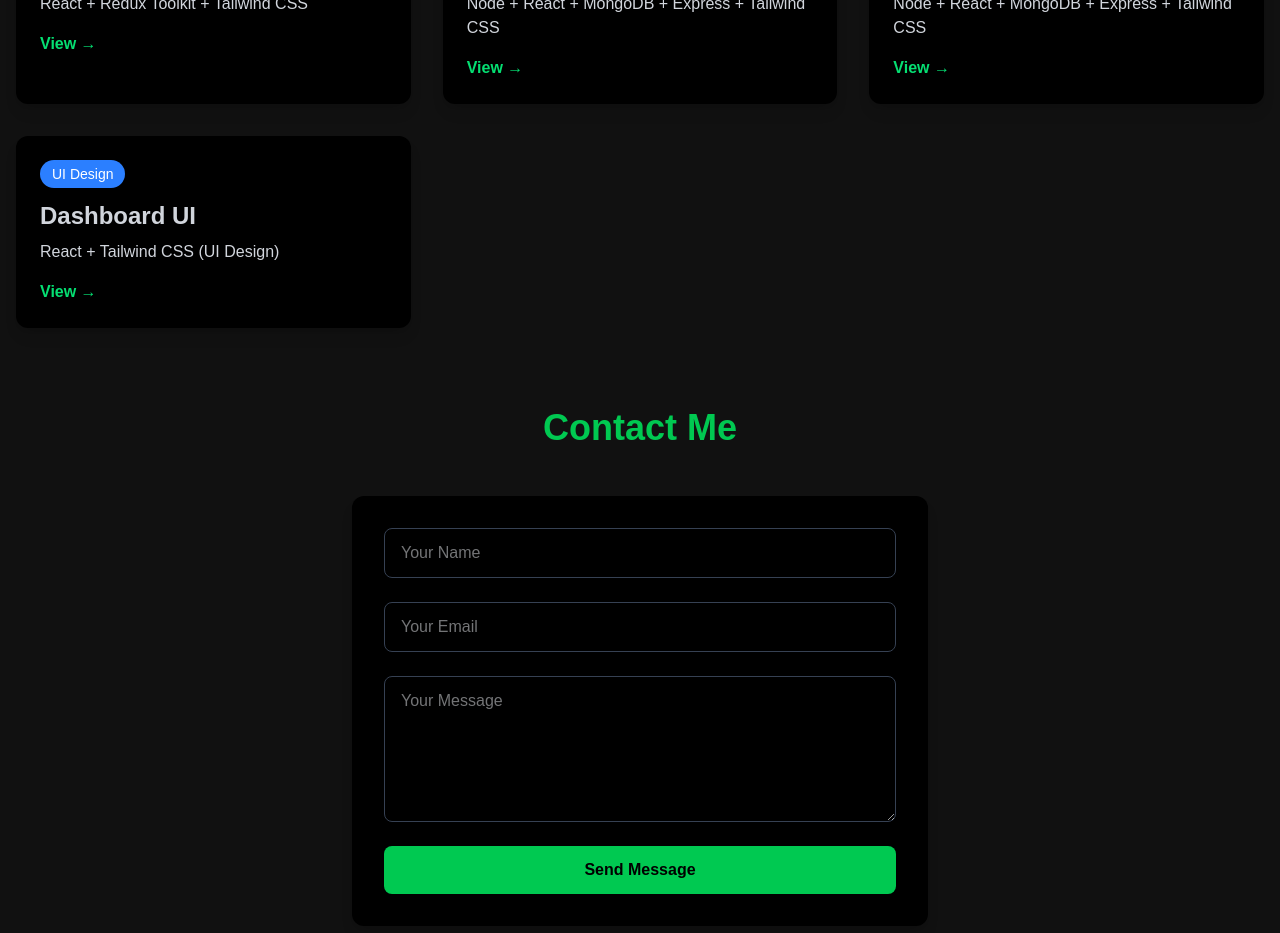
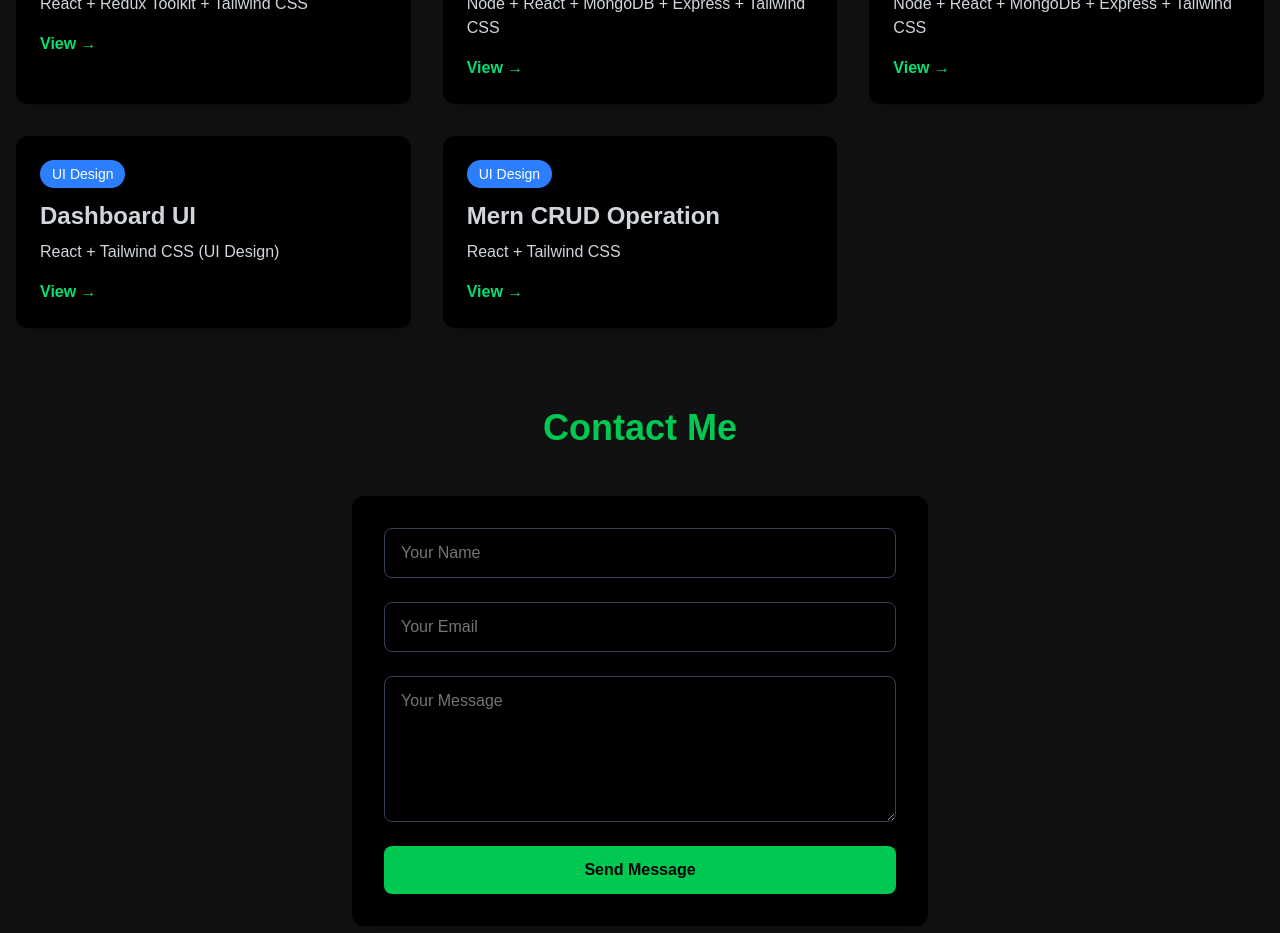
Before and after one commit to Rajatchauhan9690/rajatPortfolio, a React (Vite) app: page / in a window 1280 px wide. Shown: the part 2740-3673 px from the top of the page. Built offline with nearby package versions, Linux system fonts and the light colour scheme.

Commit message:
add new crud project link

```diff
--- a/src/components/Projects.jsx
+++ b/src/components/Projects.jsx
@@ -25,7 +25,13 @@ const projects = [
   {
     name: "Dashboard UI",
     desc: "React + Tailwind CSS (UI Design)",
-    link: "https://company-portel.vercel.app/",
+    link: "https://company-portel.vercel.app",
+    type: "ui",
+  },
+  {
+    name: "Mern CRUD Operation ",
+    desc: "React + Tailwind CSS ",
+    link: "https://crud-operation-blond.vercel.app",
     type: "ui",
   },
 ];
```
